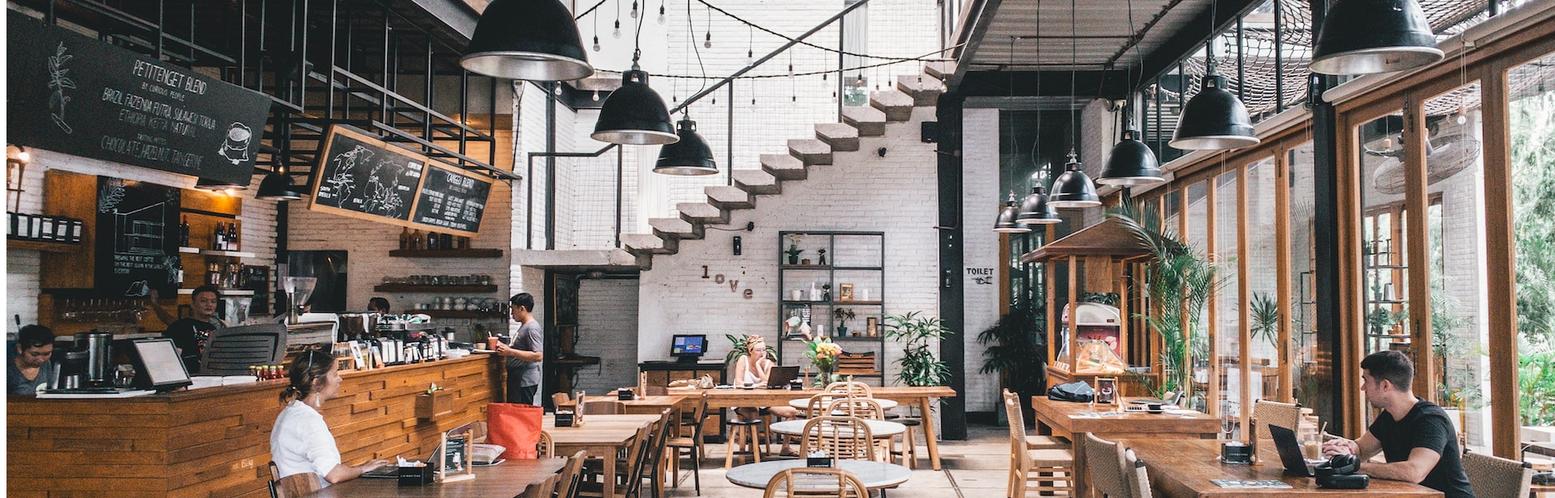
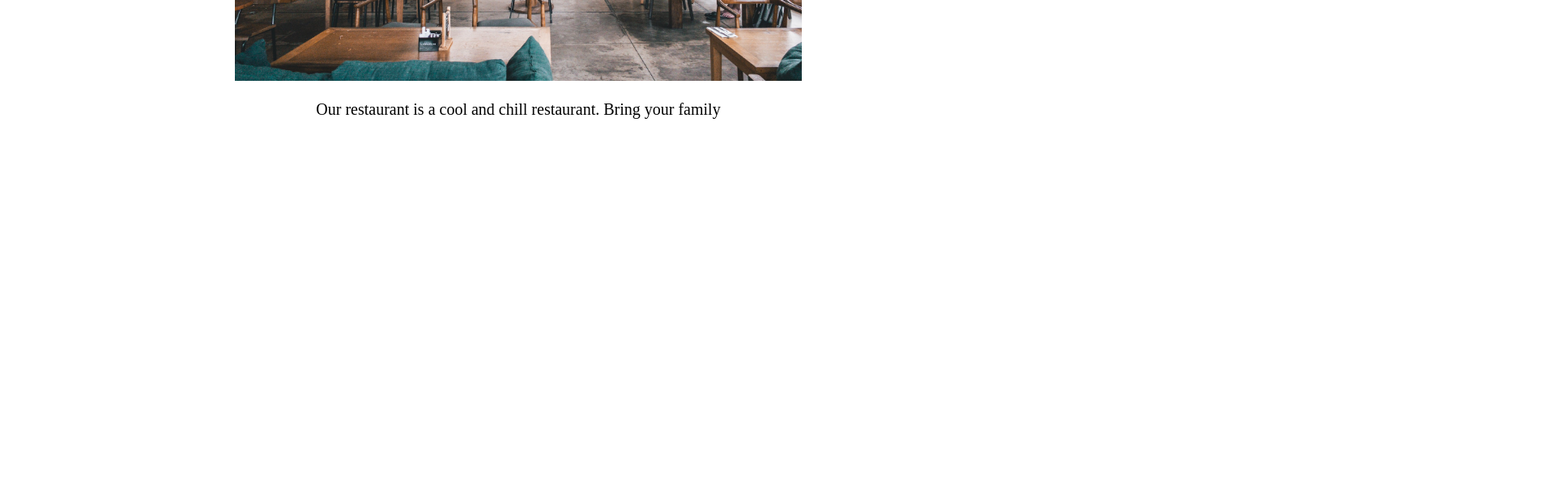
Before and after one commit to Didmik/Restaurant-page, a website built with webpack: page dist/index.html in a window 1280 px wide. Shown: the part 480-1096 px from the top of the page at 81% size, 1920 px wide, since content can reach past the window. After the commit the page ends 800 px from the top, so only its background shows below. Built offline with nearby package versions, Linux system fonts and the light colour scheme.

Commit message:
Added css to webpack

```diff
--- a/package.json
+++ b/package.json
@@ -10,6 +10,8 @@
   "author": "",
   "license": "ISC",
   "devDependencies": {
+    "css-loader": "^6.8.1",
+    "style-loader": "^3.3.3",
     "webpack": "^5.88.0",
     "webpack-cli": "^5.1.4"
   }
--- a/src/firstLoad.js
+++ b/src/firstLoad.js
@@ -1,20 +1,20 @@
 const firstLoad = function() {
 
-    const content = document.querySelector("#content")
+    const content = document.querySelector("#content");
 
     const header = document.createElement("h1");
-    header.classList = "topTitle";
-    header.textContent = "Restaurant Cool"
+    header.classList.add("topTitle");
+    header.textContent = "Restaurant Cool";
     content.appendChild(header);
 
     const image = document.createElement("img");
     image.src = "../img/Restaurant-Pic.jpg";
     image.alt = "Pic of a Restaurant";
-    image.classList = "resPic";
+    image.classList.add("resPic");
     content.appendChild(image);
 
     const info = document.createElement("p");
-    info.classList = "info";
+    info.classList.add("info");
     info.textContent = "Our restaurant is a cool and chill restaurant. Bring your family"
     "and eat great and cheap, but classy food";
     content.appendChild(info);
--- a/src/index.js
+++ b/src/index.js
@@ -1,5 +1,4 @@
-import firstLoad from "./firstLoad"
+import firstLoad from "./firstLoad";
+import "./style.css";
 
 firstLoad();
-
-console.log("Bla bla")
--- /dev/null
+++ b/src/style.css
@@ -0,0 +1,13 @@
+body {
+    text-align: center;
+}
+
+.resPic {
+    width: 700px;
+    height: 500px;
+}
+
+.info {
+    font-size: 20px;
+    font-weight: 500;
+}
--- a/webpack.config.js
+++ b/webpack.config.js
@@ -7,4 +7,12 @@ module.exports = {
     filename: 'main.js',
     path: path.resolve(__dirname, 'dist'),
   },
+  module: {
+    rules: [
+      {
+        test: /\.css$/,
+        use: ['style-loader', 'css-loader'],
+      },
+    ],
+  },
 };
```
Also changed, not shown: dist/index.html, dist/main.js, style.css (deleted), 1 other file.
